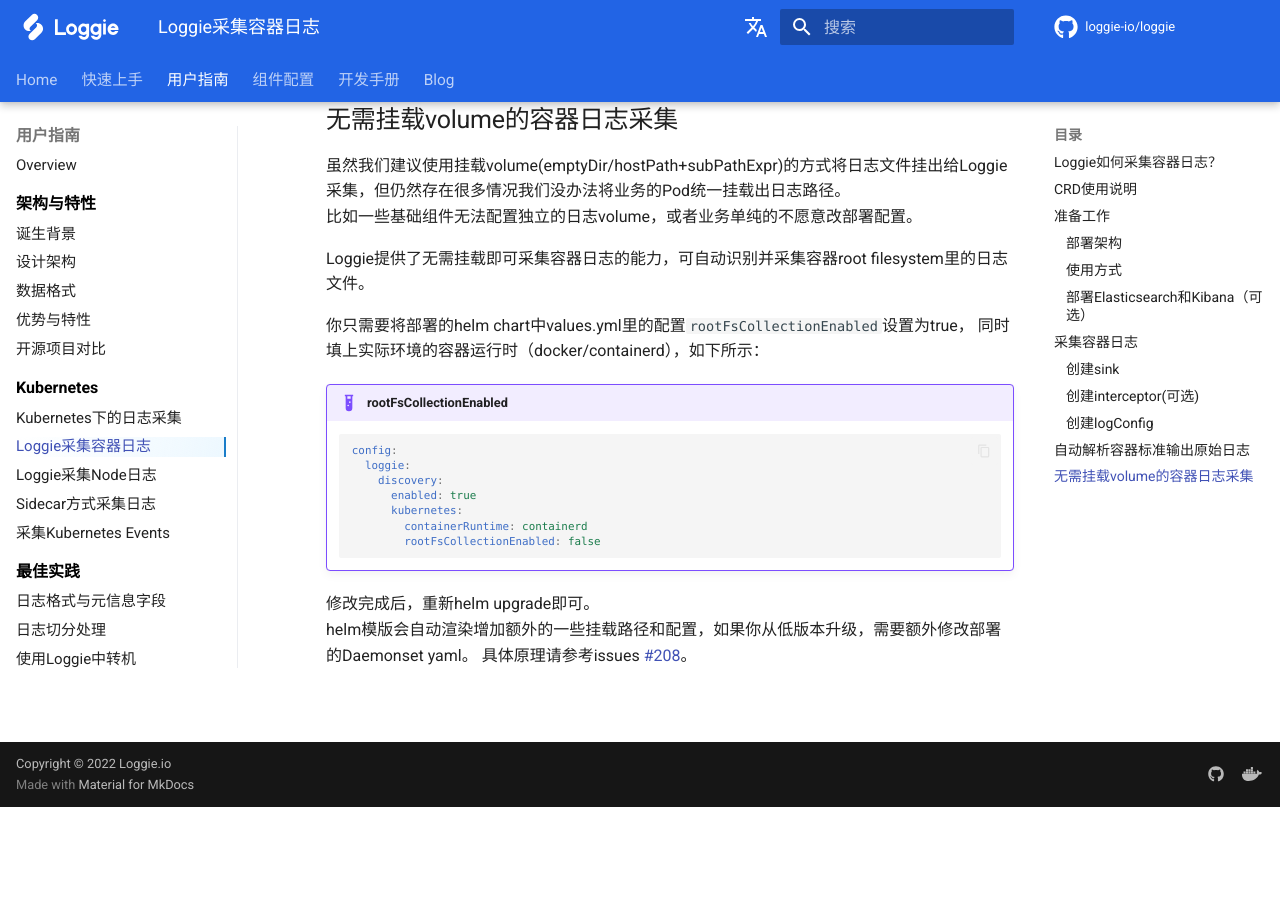
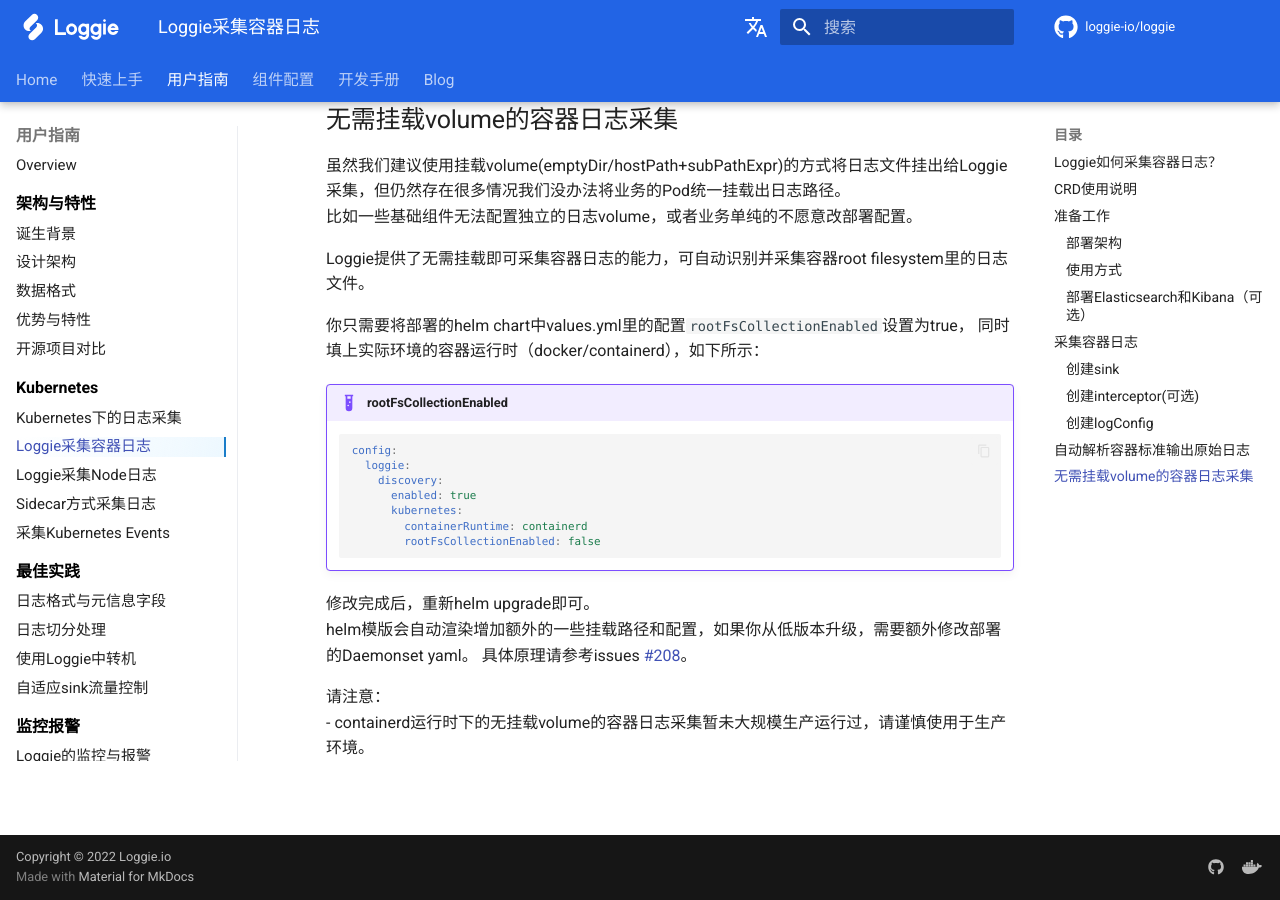
Before and after one commit to loggie-io/docs, an MkDocs documentation site: the page built from docs/user-guide/use-in-kubernetes/collect-container-logs.md, in a window 1280 px wide and 900 px high, scrolled down 8918 px. Built offline with MkDocs 1.6.1 and Material for MkDocs 9.7.7, drawn with Linux system fonts in a browser that asks for light colours; some web fonts are replaced; comment, search, counter and statistics services are not loaded; the version menu is left out; before the commit the page ends 9725 px from its top, so only the background shows below that.

Commit message:
Update collect-container-logs.md (#168)

```diff
--- a/docs/user-guide/use-in-kubernetes/collect-container-logs.md
+++ b/docs/user-guide/use-in-kubernetes/collect-container-logs.md
@@ -397,3 +397,6 @@ Loggie提供了无需挂载即可采集容器日志的能力，可自动识别
 修改完成后，重新helm upgrade即可。
 helm模版会自动渲染增加额外的一些挂载路径和配置，如果你从低版本升级，需要额外修改部署的Daemonset yaml。
 具体原理请参考issues [#208](https://github.com/loggie-io/loggie/issues/208)。
+
+请注意：
+- containerd运行时下的无挂载volume的容器日志采集暂未大规模生产运行过，请谨慎使用于生产环境。
```
